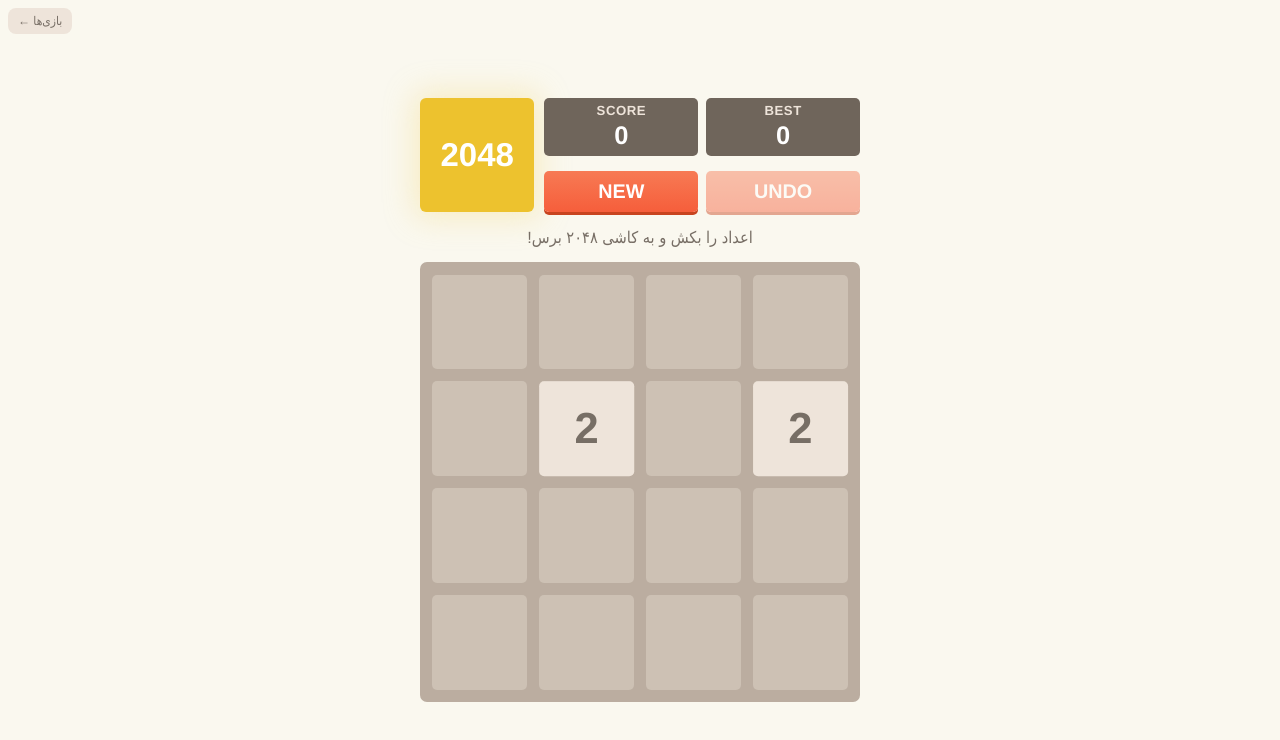
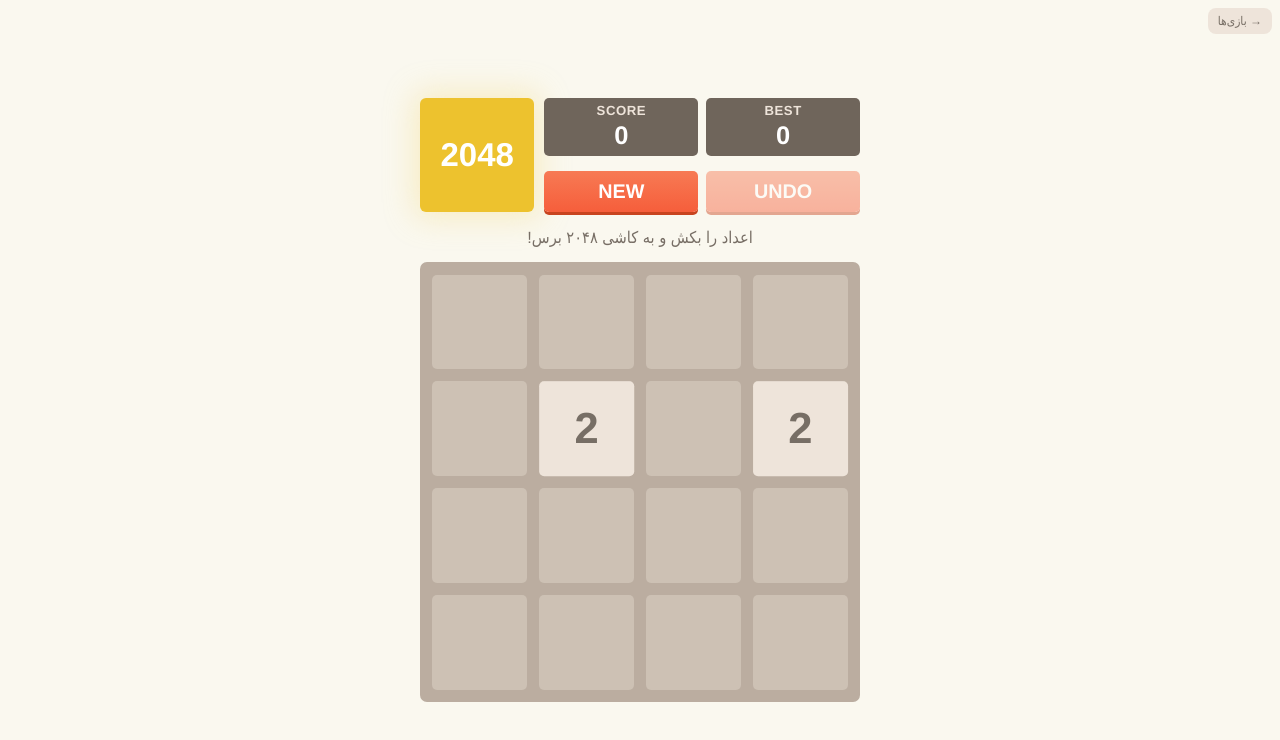
Before and after one commit to sj2005zarisfi-source/tetris-game, a plain HTML site: page 2048/index.html in a window 1280 px wide. Drawn offline with Linux system fonts and the light colour scheme; animation ran at ten frames a second.

Commit message:
Update games: hub, Tetris, Disc Football, 2048, Minesweeper, Sudoku

```diff
--- a/2048/index.html
+++ b/2048/index.html
@@ -50,7 +50,7 @@
 .ov.win h2{color:#f9f6f2}
 .ov .btns{width:70%}
 .hidden{display:none!important}
-a.back{position:fixed;top:max(8px,env(safe-area-inset-top));left:8px;z-index:30;font-size:12px;color:#776e65;text-decoration:none;background:#eee4da;border-radius:8px;padding:6px 10px}
+a.back{position:fixed;top:max(8px,env(safe-area-inset-top));right:8px;z-index:30;font-size:12px;color:#776e65;text-decoration:none;background:#eee4da;border-radius:8px;padding:6px 10px}
 .top,.hint,.btns{animation:fadeUp .5s backwards}.hint{animation-delay:.15s}
 @keyframes pageIn{from{opacity:0}to{opacity:1}}
 @keyframes fadeUp{from{opacity:0;transform:translateY(18px)}to{opacity:1;transform:none}}
@@ -67,7 +67,7 @@
 </style>
 </head>
 <body>
-<a class="back" href="../">← بازی‌ها</a>
+<a class="back" href="../">بازی‌ها →</a>
 <div class="wrap">
   <div class="top">
     <div class="logo">2048</div>
--- a/tetris/style.css
+++ b/tetris/style.css
@@ -87,7 +87,7 @@
   .overlay h1{font-size:15px}.overlay p{font-size:11px}.overlay .rules{font-size:9.5px}.go{font-size:9px;padding:11px 14px}
 }
 
-.back{position:fixed;top:max(6px,env(safe-area-inset-top));left:6px;z-index:30;font-size:11px;color:#dfe6ea;text-decoration:none;
+.back{position:fixed;top:max(6px,env(safe-area-inset-top));right:6px;left:auto;z-index:30;font-size:11px;color:#dfe6ea;text-decoration:none;
   background:rgba(0,0,0,.6);border:2px solid #dfe6ea;border-radius:8px;padding:5px 9px}
 
 /* ===== animations ===== */
```
Also changed, not shown: minesweeper/index.html (+2 -0 lines), soccer/index.html (+2 -0 lines), sudoku/index.html (+2 -0 lines), tetris/index.html (+1 -1 lines).
